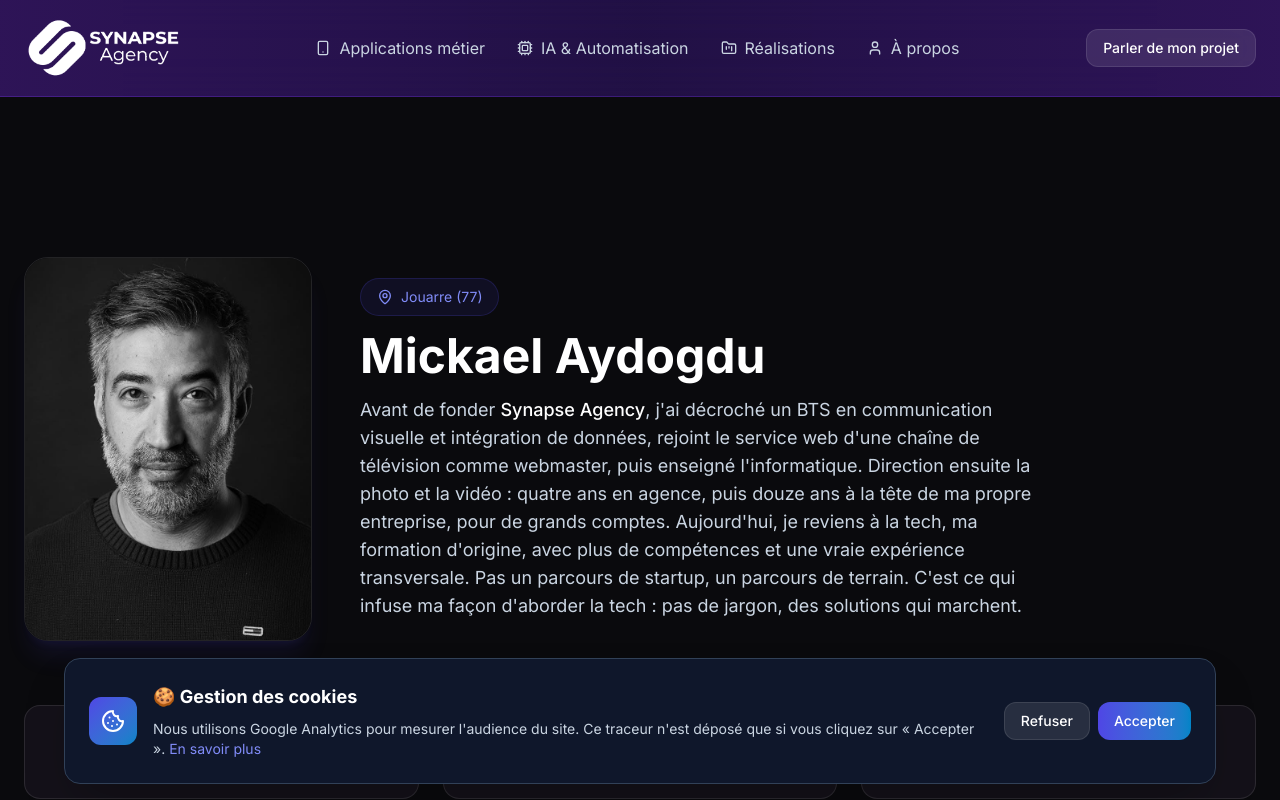
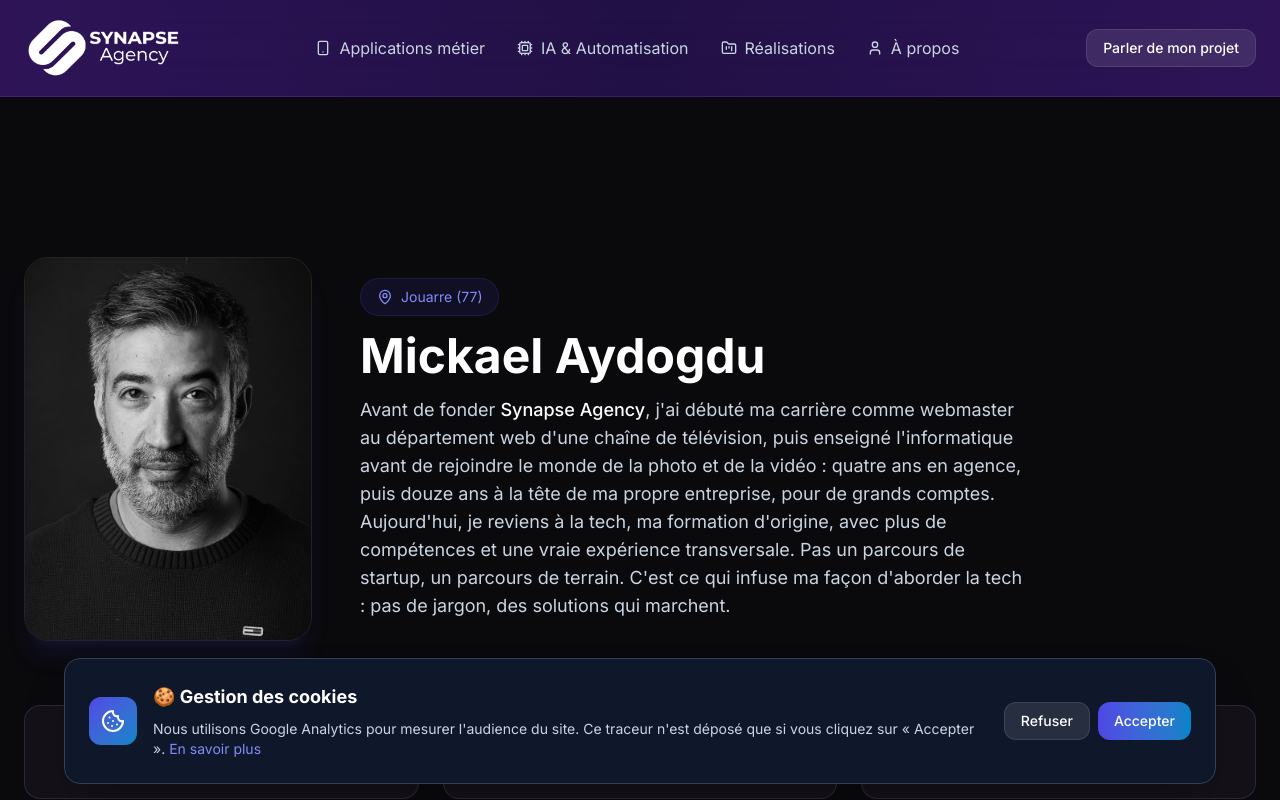
Before and after one commit to mickaelaydogdu-a11y/synapse-agency, a Next.js app: page /qui-suis-je in a window 1280 px wide. Shown: the top 800 px of the page. Built offline with nearby package versions, Linux system fonts and the light colour scheme.

Commit message:
Reformule le début du parcours sur /qui-suis-je pour un récit plus fluide
Ouvre directement sur le poste de webmaster (chaîne de TV) plutôt que
sur le BTS, dans une phrase continue.

```diff
--- a/components/about/AboutHero.tsx
+++ b/components/about/AboutHero.tsx
@@ -46,12 +46,12 @@ export function AboutHero() {
               Mickael Aydogdu
             </h1>
             <p className="text-lg text-slate-300 max-w-2xl">
-              Avant de fonder <span className="text-white font-medium">Synapse Agency</span>, j&apos;ai décroché un BTS en communication
-              visuelle et intégration de données, rejoint le service web d&apos;une chaîne de télévision comme webmaster, puis enseigné
-              l&apos;informatique. Direction ensuite la photo et la vidéo : quatre ans en agence, puis douze ans à la tête de ma propre
-              entreprise, pour de grands comptes. Aujourd&apos;hui, je reviens à la tech, ma formation d&apos;origine, avec plus de
-              compétences et une vraie expérience transversale. Pas un parcours de startup, un parcours de terrain. C&apos;est ce qui
-              infuse ma façon d&apos;aborder la tech : pas de jargon, des solutions qui marchent.
+              Avant de fonder <span className="text-white font-medium">Synapse Agency</span>, j&apos;ai débuté ma carrière comme
+              webmaster au département web d&apos;une chaîne de télévision, puis enseigné l&apos;informatique avant de rejoindre
+              le monde de la photo et de la vidéo : quatre ans en agence, puis douze ans à la tête de ma propre entreprise, pour
+              de grands comptes. Aujourd&apos;hui, je reviens à la tech, ma formation d&apos;origine, avec plus de compétences et
+              une vraie expérience transversale. Pas un parcours de startup, un parcours de terrain. C&apos;est ce qui infuse ma
+              façon d&apos;aborder la tech : pas de jargon, des solutions qui marchent.
             </p>
           </motion.div>
         </div>
```
